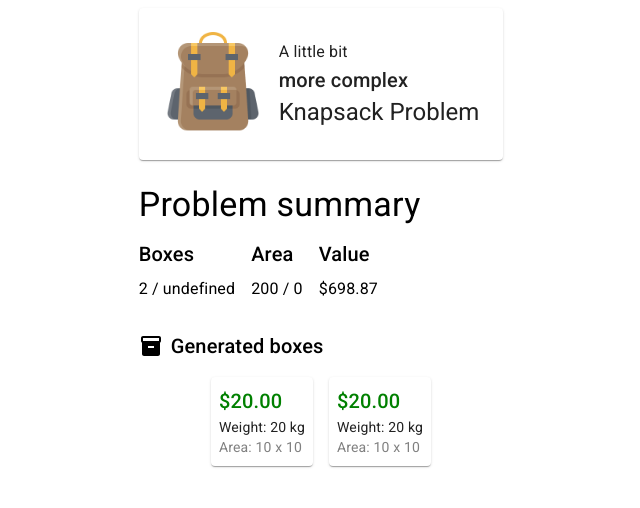
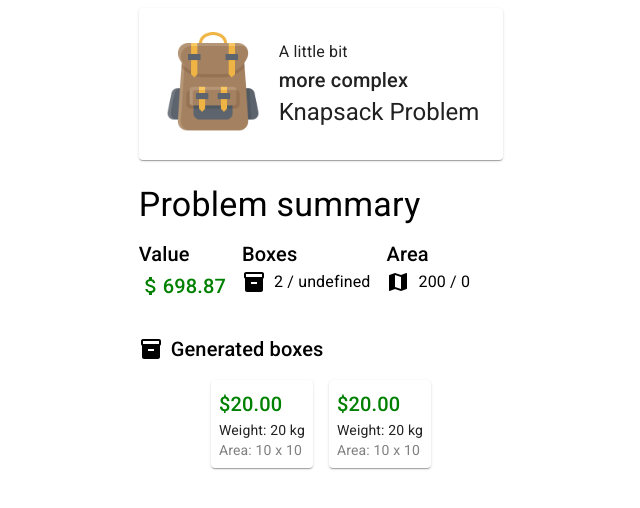
Before and after one commit to davigsousa/genetic-algorithm-for-knapsack-prob, a Next.js app: page /solving in a window 1280 px wide. Shown: the top 508 px of the page, without its empty margins (319-959 px from the left). Built offline with nearby package versions, Linux system fonts and the light colour scheme.

Commit message:
feat: improve style

```diff
--- a/components/boxes-list.tsx
+++ b/components/boxes-list.tsx
@@ -1,4 +1,3 @@
-import { useProblemParams } from "@/contexts/ProblemParams";
 import { Box, Paper, Stack, Typography } from "@mui/material";
 import { Inventory } from "@mui/icons-material";
 import { Box as BoxType } from "@/types/problem";
--- a/components/problem-summary.tsx
+++ b/components/problem-summary.tsx
@@ -1,5 +1,6 @@
 import { useProblemParams } from "@/contexts/ProblemParams";
 import { Solution } from "@/types/problem";
+import { AttachMoney, Inventory, Map } from "@mui/icons-material";
 import { Stack, Typography, Box } from "@mui/material";
 
 interface ProblemSummaryProps {
@@ -19,16 +20,20 @@ export function ProblemSummary({ bestSolution }: ProblemSummaryProps) {
 
   const summaryItems = [
     {
+      Icon: AttachMoney,
+      title: "Value",
+      value: `${bestSolution.fitness}`,
+      isValue: true,
+    },
+    {
+      Icon: Inventory,
       title: "Boxes",
       value: `${bestSolution.boxes.length} / ${params?.boxes.length}`,
     },
     {
+      Icon: Map,
       title: "Area",
       value: `${solutionArea} / ${warehouseArea}`,
-    },
-    {
-      title: "Value",
-      value: `$${bestSolution.fitness}`,
     },
   ];
 
@@ -41,11 +46,23 @@ export function ProblemSummary({ bestSolution }: ProblemSummaryProps) {
       <Stack direction="row" spacing={2}>
         {summaryItems.map((item) => (
           <Box key={item.title} display="flex" flexDirection="column">
-            <Typography variant="h6" gutterBottom>
-              {item.title}
-            </Typography>
+            <Typography variant="h6">{item.title}</Typography>
 
-            <Typography variant="body1" gutterBottom>
+            <Typography
+              color={item.isValue ? "green" : "black"}
+              variant={item.isValue ? "h6" : "body1"}
+              gutterBottom
+              display="flex"
+              alignItems="center"
+            >
+              <Box
+                marginRight={item.title !== "Value" ? 1 : 0}
+                display="flex"
+                alignItems="center"
+                justifyContent="center"
+              >
+                {<item.Icon />}
+              </Box>
               {item.value}
             </Typography>
           </Box>
```
